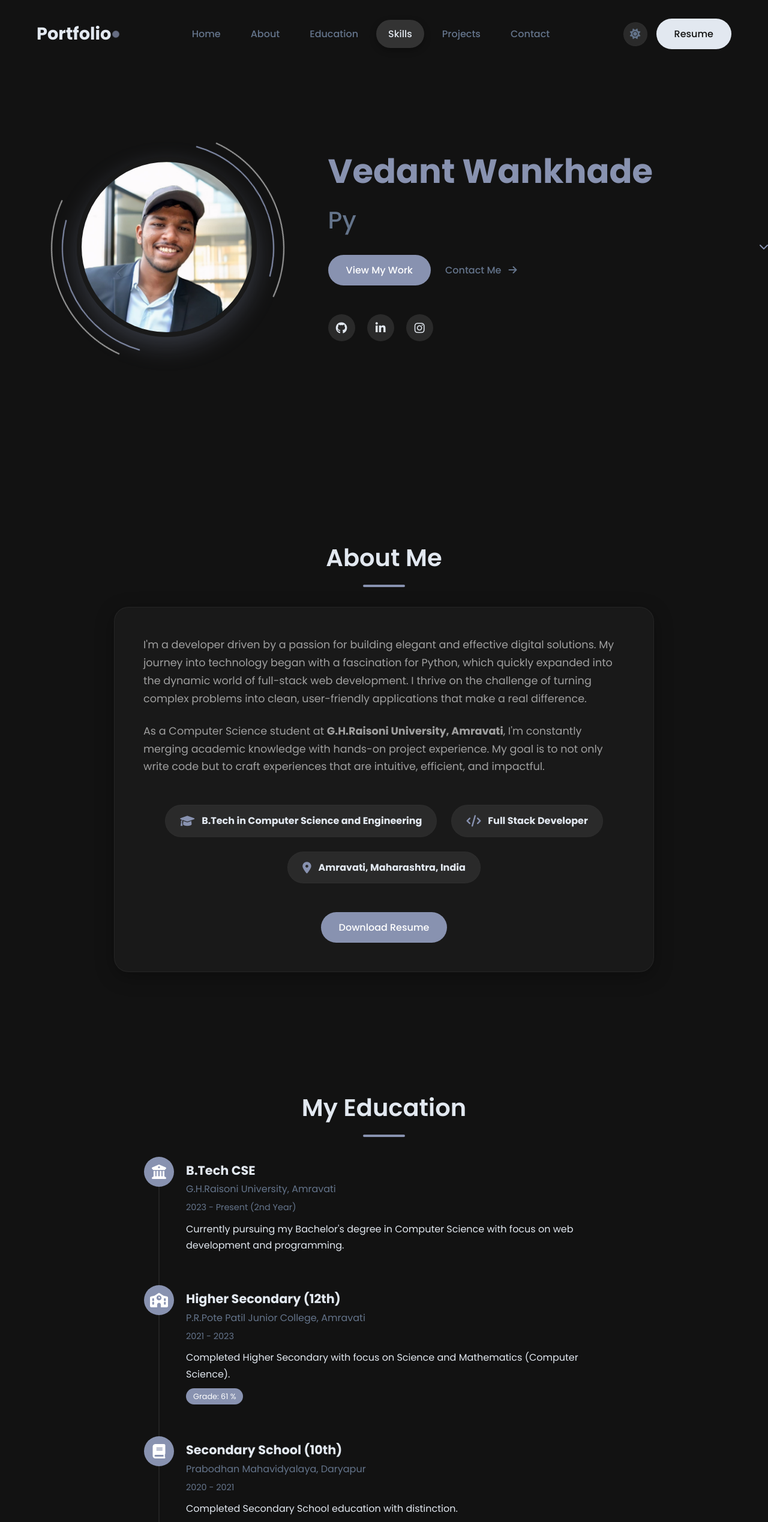
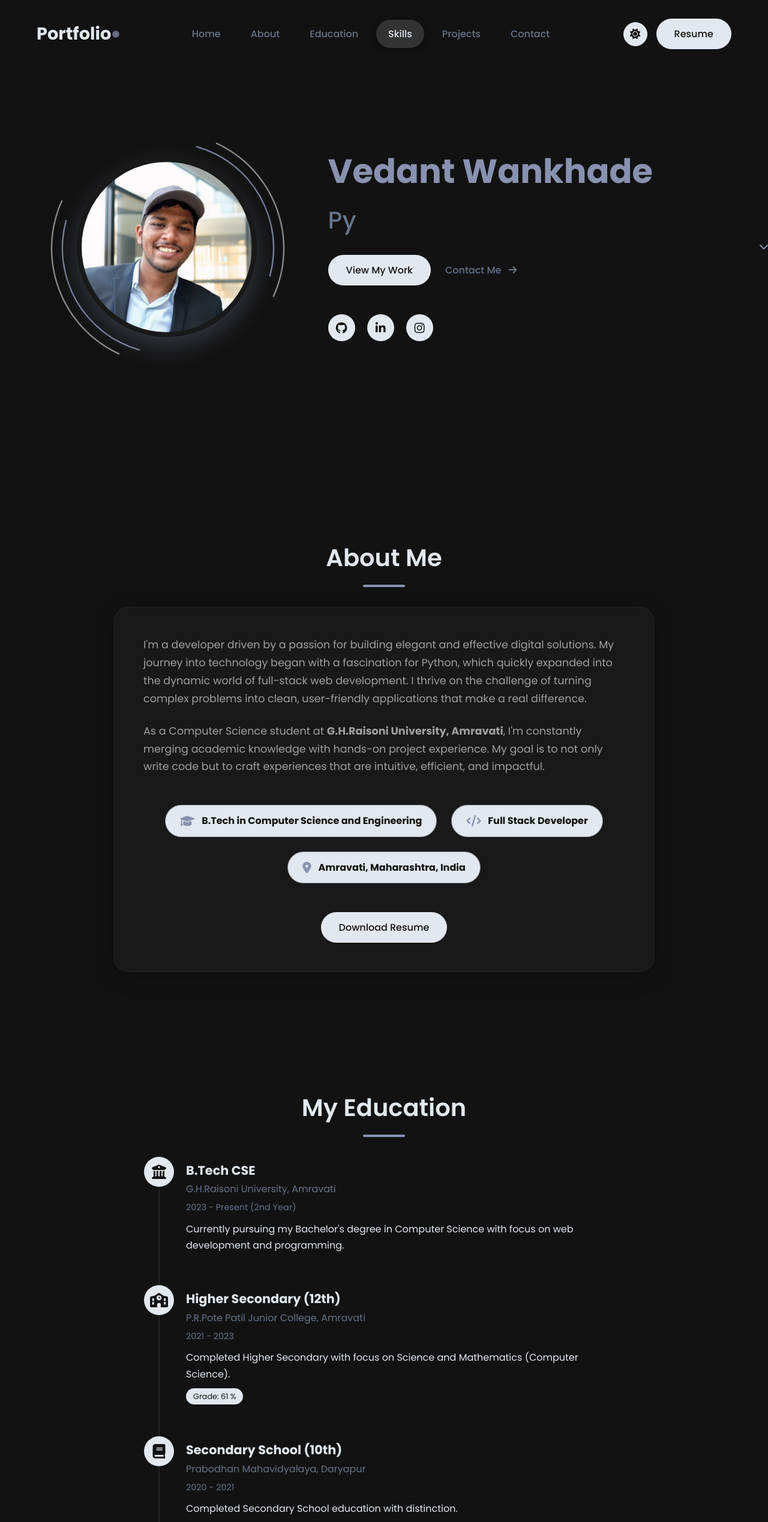
Before and after one commit to vedantwankhade123/Portfolio_Website, a React (Vite) app: page / in a window 1280 px wide. Shown: the top 2538 px of the page at 60% size. Built offline with nearby package versions, Linux system fonts and the light colour scheme.

Commit message:
[dyad] Implement high-contrast dark buttons in light mode - wrote 1 file(s)

```diff
--- a/src/index.css
+++ b/src/index.css
@@ -254,8 +254,8 @@ section {
 }
 
 .nav-links a.active {
-    background-color: var(--background-color);
-    color: var(--text-color);
+    background-color: var(--text-color);
+    color: var(--background-color);
     box-shadow: 0 4px 12px var(--shadow-color);
 }
 
@@ -272,9 +272,9 @@ body.dark-mode .nav-links a.active {
 
 /* Theme Toggle Button */
 .theme-toggle-btn {
-    background-color: var(--hover-color);
-    border: 1px solid var(--border-color);
-    color: var(--text-muted);
+    background-color: var(--text-color);
+    border: 1px solid var(--text-color);
+    color: var(--background-color);
     width: 40px;
     height: 40px;
     border-radius: 50%;
@@ -288,8 +288,8 @@ body.dark-mode .nav-links a.active {
 }
 
 .theme-toggle-btn:hover {
-    background-color: var(--primary-color);
-    color: white;
+    background-color: var(--primary-dark);
+    color: var(--background-color);
     transform: rotate(15deg);
 }
 
@@ -472,7 +472,8 @@ body.dark-mode .nav-links a.active {
 }
 
 .detail-item {
-    background-color: var(--hover-color);
+    background-color: var(--text-color);
+    color: var(--background-color);
     padding: 12px 24px;
     border-radius: 50px;
     display: flex;
@@ -552,8 +553,8 @@ body.dark-mode .nav-links a.active {
     top: 0;
     width: 50px;
     height: 50px;
-    background: var(--primary-color);
-    color: white;
+    background: var(--text-color);
+    color: var(--background-color);
     border-radius: 50%;
     display: flex;
     align-items: center;
@@ -565,7 +566,15 @@ body.dark-mode .nav-links a.active {
 .timeline-content h3 { font-size: 1.3rem; }
 .timeline-content h4 { font-size: 1rem; font-weight: 400; color: var(--text-muted); }
 .timeline-date { font-size: 0.9rem; color: var(--text-muted); margin: 5px 0 10px; }
-.grade-badge { display: inline-block; background: var(--primary-color); color: white; padding: 3px 12px; border-radius: 20px; font-size: 0.8rem; margin-top: 10px; }
+.grade-badge {
+    display: inline-block;
+    background: var(--text-color);
+    color: var(--background-color);
+    padding: 3px 12px;
+    border-radius: 20px;
+    font-size: 0.8rem;
+    margin-top: 10px;
+}
 
 /* Projects Section */
 .projects-grid {
@@ -617,7 +626,13 @@ body.dark-mode .nav-links a.active {
 .project-content h3 { margin-bottom: 10px; }
 .project-content p { margin-bottom: var(--spacing-4); flex-grow: 1; }
 .project-tech { display: flex; flex-wrap: wrap; gap: 10px; margin-bottom: var(--spacing-5); }
-.project-tech span { background-color: var(--hover-color); padding: 5px 12px; border-radius: 20px; font-size: 0.8rem; }
+.project-tech span {
+    background-color: var(--text-color);
+    color: var(--background-color);
+    padding: 5px 12px;
+    border-radius: 20px;
+    font-size: 0.8rem;
+}
 .project-links { display: flex; gap: 15px; margin-top: auto; }
 
 /* Certifications */
@@ -644,8 +659,23 @@ body.dark-mode .nav-links a.active {
 .contact-item { display: flex; align-items: flex-start; margin-bottom: var(--spacing-6); }
 .contact-item i { font-size: 1.5rem; color: var(--primary-color); margin-right: 20px; margin-top: 5px; }
 .social-links { display: flex; gap: 20px; margin-top: var(--spacing-6); }
-.social-icon { display: flex; align-items: center; justify-content: center; width: 45px; height: 45px; background-color: var(--hover-color); border-radius: 50%; color: var(--text-color); font-size: 1.2rem; transition: all var(--transition-speed) ease; }
-.social-icon:hover { background-color: var(--primary-color); color: white; transform: translateY(-5px); }
+.social-icon {
+    display: flex;
+    align-items: center;
+    justify-content: center;
+    width: 45px;
+    height: 45px;
+    background-color: var(--text-color);
+    color: var(--background-color);
+    border-radius: 50%;
+    font-size: 1.2rem;
+    transition: all var(--transition-speed) ease;
+}
+.social-icon:hover {
+    background-color: var(--primary-dark);
+    color: var(--background-color);
+    transform: translateY(-5px);
+}
 
 .form-group { margin-bottom: var(--spacing-5); }
 .form-group input, .form-group textarea {
@@ -668,8 +698,18 @@ footer {
     margin-top: var(--spacing-8);
 }
 .footer-content { display: flex; justify-content: space-between; align-items: center; }
-.back-to-top { width: 40px; height: 40px; background-color: var(--primary-color); border-radius: 50%; display: flex; align-items: center; justify-content: center; }
-.back-to-top a { color: white; }
+.back-to-top {
+    width: 40px;
+    height: 40px;
+    background-color: var(--text-color);
+    border-radius: 50%;
+    display: flex;
+    align-items: center;
+    justify-content: center;
+}
+.back-to-top a {
+    color: var(--background-color);
+}
 
 /* Buttons */
 .btn {
@@ -683,15 +723,25 @@ footer {
     font-size: 1rem;
     text-align: center;
 }
-.primary-btn { background-color: var(--primary-color); color: white; }
+.primary-btn {
+    background-color: var(--text-color);
+    color: var(--background-color);
+}
 .primary-btn:hover {
     background-color: var(--primary-dark);
+    color: var(--background-color);
     transform: translateY(-3px);
     box-shadow: 0 10px 20px rgba(var(--primary-rgb), 0.25);
-    color: black;
 }
-.secondary-btn { background-color: transparent; color: var(--primary-color); border: 2px solid var(--primary-color); }
-.secondary-btn:hover { background-color: var(--primary-color); color: white; }
+.secondary-btn {
+    background-color: transparent;
+    color: var(--text-color);
+    border: 2px solid var(--text-color);
+}
+.secondary-btn:hover {
+    background-color: var(--text-color);
+    color: var(--background-color);
+}
 
 /* Video Popup */
 .video-popup {
```
